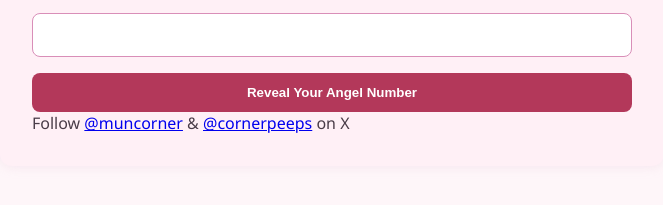
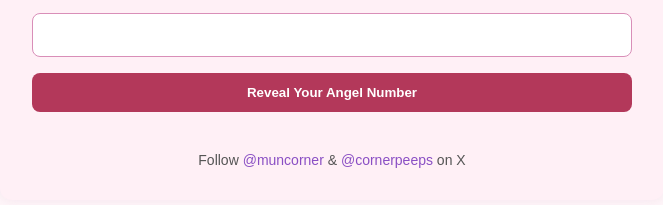
Before and after one commit to 307temporaryredirect/angelroom, a website: page public/index.html in a window 1280 px wide. Shown: the part 185-390 px from the top of the page, without its empty margins (308-971 px from the left). Drawn offline with Linux system fonts and the light colour scheme.

Commit message:
Update style.css

```diff
--- a/public/style.css
+++ b/public/style.css
@@ -59,3 +59,20 @@ button:hover {
   border-radius: 10px;
   border: 1px solid #d98eb8;
 }
+
+.follow-links {
+  text-align: center;
+  margin-top: 40px;
+  font-family: 'Poppins', sans-serif;
+  font-size: 14px;
+  color: #555;
+}
+
+.follow-links a {
+  color: #8a4fc4;
+  text-decoration: none;
+}
+
+.follow-links a:hover {
+  text-decoration: underline;
+}
```
